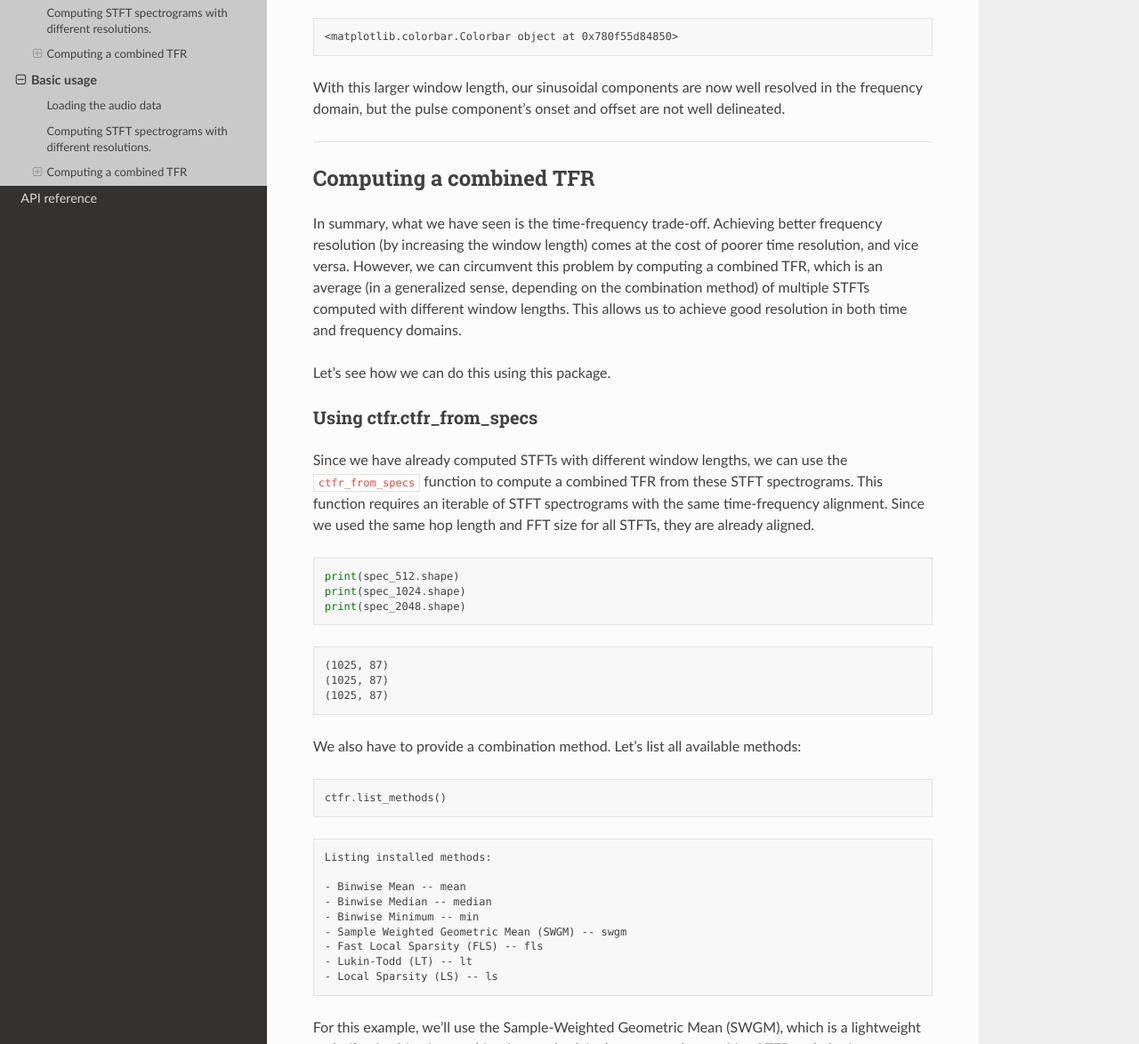
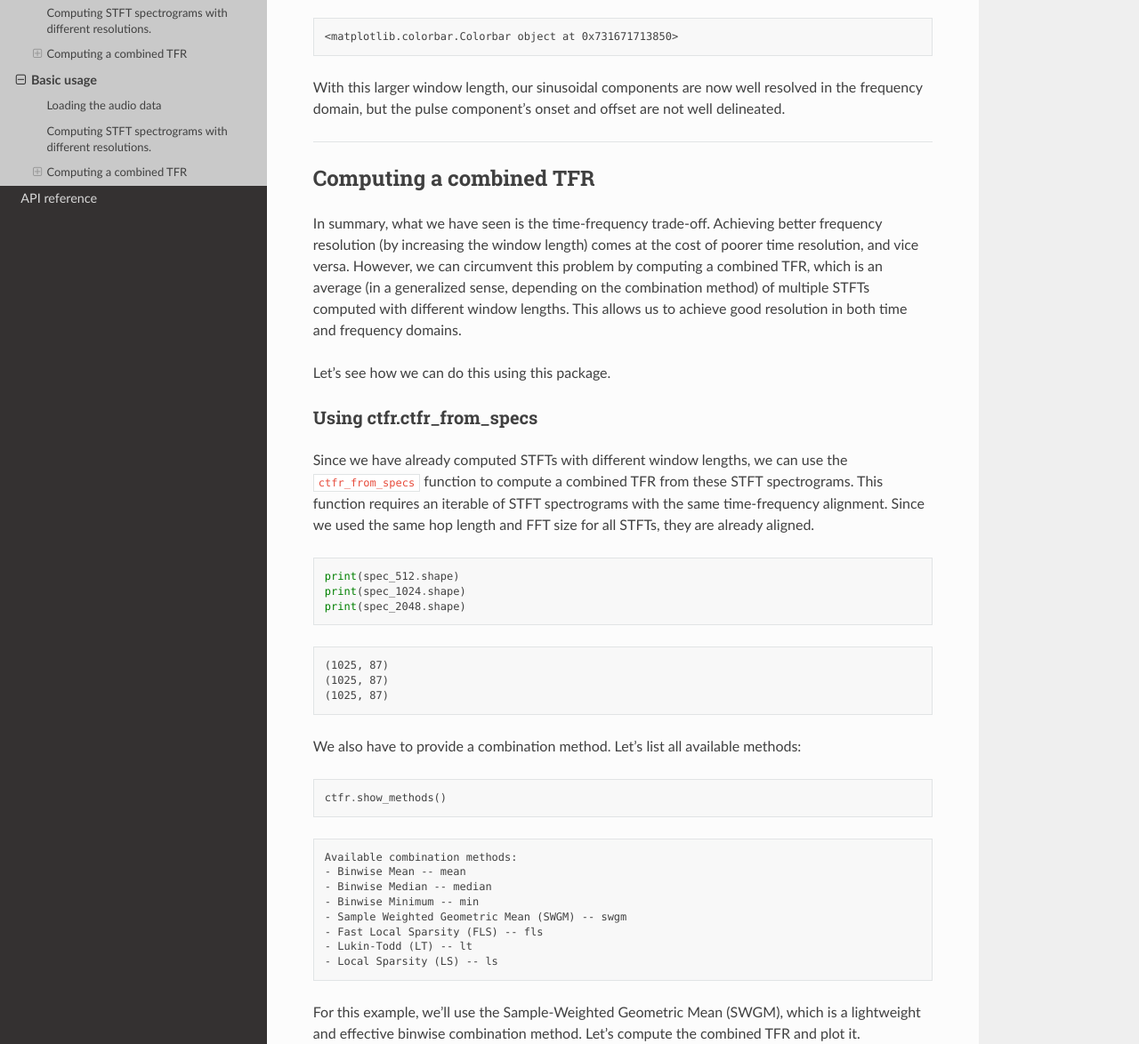
Before and after one commit to b-boechat/ctfr, a Sphinx documentation site: the page built from docs/gallery_examples/basic_usage.rst, in a window 1280 px wide and 1400 px high, scrolled down 2203 px, cut to the strip 226-1400 px from the top of the window. Shown: the whole strip at 89% size. Built offline with Sphinx 7.4.7 and the Read the Docs theme 3.1.0, drawn with Linux system fonts in a browser that asks for light colours; formulas are drawn with MathJax 3; some of the changed text lies outside the part shown.

Commit message:
Update documentation.

```diff
--- a/docs/api/api.rst
+++ b/docs/api/api.rst
@@ -2,7 +2,7 @@ API reference
 =============
 
 .. toctree::
-   :maxdepth: 2
+   :maxdepth: 5
 
    util
    meta
--- a/docs/api/util.rst
+++ b/docs/api/util.rst
@@ -15,8 +15,8 @@ Audio and spectrogram utilities
 .. autofunction:: power_to_db
 
 
-Methods' utilities
-------------------
+Combination method utilities
+----------------------------
 
 .. currentmodule:: ctfr
 
--- a/docs/conf.py
+++ b/docs/conf.py
@@ -31,6 +31,12 @@ extensions = [
     'sphinx_gallery.gen_gallery'
 ]
 
+intersphinx_mapping = {
+    "librosa": ('https://librosa.org/doc/latest', None),
+    "sphinx": ("https://www.sphinx-doc.org/en/master/", None),
+}
+intersphinx_disabled_reftypes = ["*"]
+
 templates_path = ['_templates']
 exclude_patterns = ['_build', 'Thumbs.db', '.DS_Store', '*/GALLERY_HEADER.rst']
 
--- a/docs/examples/basic_usage.py
+++ b/docs/examples/basic_usage.py
@@ -158,7 +158,7 @@ print(spec_2048.shape)
 # methods:
 #
 
-ctfr.list_methods()
+ctfr.show_methods()
 
 
 ######################################################################
--- a/docs/gallery_examples/basic_usage.py
+++ b/docs/gallery_examples/basic_usage.py
@@ -158,7 +158,7 @@ print(spec_2048.shape)
 # methods:
 #
 
-ctfr.list_methods()
+ctfr.show_methods()
 
 
 ######################################################################
--- a/docs/gallery_examples/basic_usage.rst
+++ b/docs/gallery_examples/basic_usage.rst
@@ -90,7 +90,7 @@ audio data and plot it.
 
     Sample rate: 22050 Hz
 
-    [<matplotlib.lines.Line2D object at 0x780f55e45390>]
+    [<matplotlib.lines.Line2D object at 0x731673c793d0>]
 
 
 
@@ -140,7 +140,7 @@ length of :math:`512` samples, and a FFT size of :math:`2048` samples.
  .. code-block:: none
 
 
-    <matplotlib.colorbar.Colorbar object at 0x780f55fdd450>
+    <matplotlib.colorbar.Colorbar object at 0x731673c5e4d0>
 
 
 
@@ -183,7 +183,7 @@ Now, let’s increase the window length to :math:`L = 1024` samples (~
  .. code-block:: none
 
 
-    <matplotlib.colorbar.Colorbar object at 0x780f55d0d450>
+    <matplotlib.colorbar.Colorbar object at 0x731671bb6590>
 
 
 
@@ -225,7 +225,7 @@ resulting spectrogram.
  .. code-block:: none
 
 
-    <matplotlib.colorbar.Colorbar object at 0x780f55d84850>
+    <matplotlib.colorbar.Colorbar object at 0x731671713850>
 
 
 
@@ -311,7 +311,7 @@ methods:
 .. code-block:: Python
 
 
-    ctfr.list_methods()
+    ctfr.show_methods()
 
 
 
@@ -322,8 +322,7 @@ methods:
 
  .. code-block:: none
 
-    Listing installed methods:
-
+    Available combination methods:
     - Binwise Mean -- mean
     - Binwise Median -- median
     - Binwise Minimum -- min
@@ -370,7 +369,7 @@ compute the combined TFR and plot it.
  .. code-block:: none
 
 
-    <matplotlib.colorbar.Colorbar object at 0x780f5597c850>
+    <matplotlib.colorbar.Colorbar object at 0x7316717d3850>
 
 
 
@@ -439,7 +438,7 @@ Let’s do this for our signal, using the same parameters as before.
  .. code-block:: none
 
 
-    <matplotlib.colorbar.Colorbar object at 0x780f5550c850>
+    <matplotlib.colorbar.Colorbar object at 0x73167139e4d0>
 
 
 
--- a/docs/gallery_examples/sg_execution_times.rst
+++ b/docs/gallery_examples/sg_execution_times.rst
@@ -6,7 +6,7 @@
 
 Computation times
 =================
-**00:01.367** total execution time for 1 file **from gallery_examples**:
+**00:01.415** total execution time for 1 file **from gallery_examples**:
 
 .. container::
 
@@ -33,5 +33,5 @@ Computation times
      - Time
      - Mem (MB)
    * - :ref:`sphx_glr_gallery_examples_basic_usage.py` (``basic_usage.py``)
-     - 00:01.367
+     - 00:01.415
      - 0.0
--- a/docs/sg_execution_times.rst
+++ b/docs/sg_execution_times.rst
@@ -6,7 +6,7 @@
 
 Computation times
 =================
-**00:01.367** total execution time for 1 file **from all galleries**:
+**00:01.415** total execution time for 1 file **from all galleries**:
 
 .. container::
 
@@ -33,5 +33,5 @@ Computation times
      - Time
      - Mem (MB)
    * - :ref:`sphx_glr_gallery_examples_basic_usage.py` (``examples/basic_usage.py``)
-     - 00:01.367
+     - 00:01.415
      - 0.0
```
Also changed, not shown: other parts of docs/gallery_examples/basic_usage.rst (+1 -1 lines), docs/gallery_examples/basic_usage.codeobj.json (+16 -16 lines), docs/gallery_examples/basic_usage.ipynb, 7 other files.
